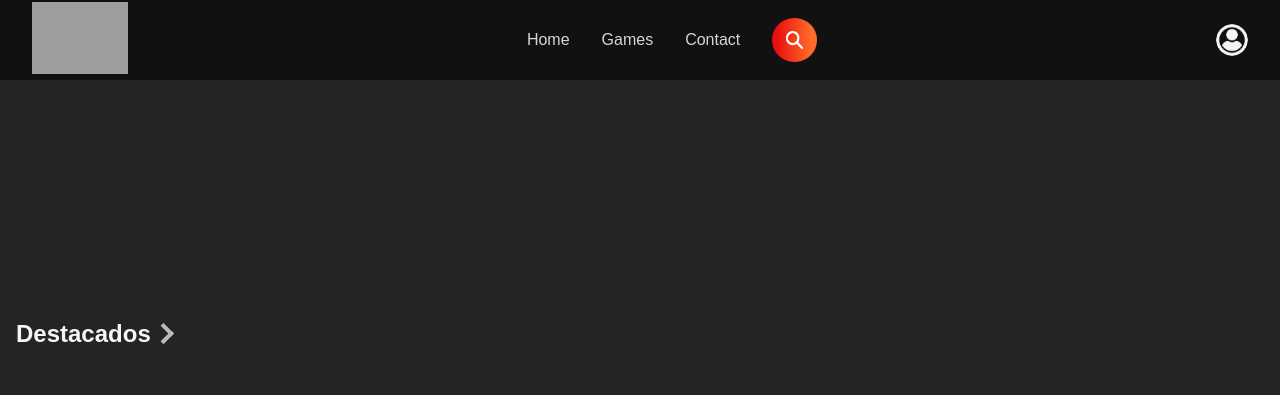
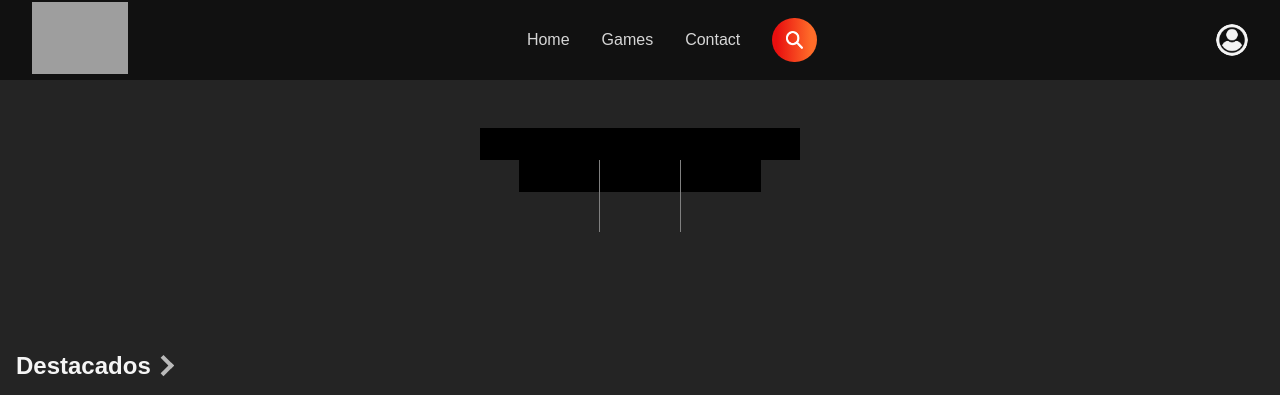
Before and after one commit to bedfastGit/GamesZ, a PHP site: page /store.html in a window 1280 px wide. Shown: the top 395 px of the page. Run offline with PHP 8.4, Linux system fonts and the light colour scheme; grey boxes are pictures that could not be loaded.

Commit message:
banner hotfix, filter stuff

```diff
--- a/index.html
+++ b/index.html
@@ -19,7 +19,7 @@
         <div class="menu-list-div">
             <ul class="menu-list">
                 <li><a href="index.html">Home</a></li>
-                <li><a href="">Games</a></li>
+                <li><a href="store.html">Games</a></li>
                 <li><a href="">Contact</a></li>
                 <li>
                     <a href="">
--- a/scripts/store-script.js
+++ b/scripts/store-script.js
@@ -35,11 +35,10 @@ let bg2 = document.getElementById("under-hardware")
 let bgs = document.getElementsByClassName("banner-store")
 let positionBg = bg.style.backgroundPosition
 let sumDonw = 0.02
-let sumUp = 0.04
 const initialOffset = -24
-const initialOffset2 = -15
-const upperLimit = -17
-const upperLimit2 = -8
+const initialOffset2 = -28
+const upperLimit = -8
+const upperLimit2 = -18
 
 // cambiamos la posicion y de cada banner
 bg.style.backgroundPositionY = initialOffset + "em"
@@ -76,8 +75,8 @@ window.addEventListener("scroll", function(){
         console.log("bajamos")
     }
     else if (scrollDir == "Up"){
-        newpos = curpos - sumUp
-        newpos2 = curpos2 - sumUp
+        newpos = curpos - sumDonw
+        newpos2 = curpos2 - sumDonw
         console.log("subimos")
     }
     //else console.log("-600")
--- a/store.html
+++ b/store.html
@@ -35,7 +35,21 @@
     <div class="spacer"></div>
 
     <!-- filter section -->
-    <div class="filter-section"></div>
+    <div class="filter-section store-content">
+        <div class="top-filter-div">
+            <div class="top-filter-item"></div>
+            <div class="top-filter-item"></div>
+            <div class="top-filter-item"></div>
+            <div class="top-filter-item"></div>
+        </div>
+        <div class="lower-filter-div">
+            <div class="lower-filter-item"></div>
+            <div class="vertical-spacer"></div>
+            <div class="lower-filter-item"></div>
+            <div class="vertical-spacer"></div>
+            <div class="lower-filter-item"></div>
+        </div>
+    </div>
 
     <!-- destacados -->
     <div class="store-content" >
--- a/style/store-style.css
+++ b/style/store-style.css
@@ -93,13 +93,14 @@ hr{
 }
 #under-hardware{
     background: url(../pics/bi-stuido-bg.png) no-repeat center;
+    background-size: 200em auto;
 }
 .banner-store{
     height: 38em;
     overflow: hidden;
     background-color: #080e0f!important;
     background: url(../pics/eldenbannerextend.png) no-repeat center;
-    background-size: cover!important;
+    background-size: 220em auto;
     /*background-position: center -20em;*/
     background-attachment: fixed;
     /*
@@ -370,3 +371,32 @@ footer{
 .crossed-text{
     text-decoration: line-through;
 }
+
+.top-filter-div{
+    display: flex;
+    justify-content: center;
+    flex-wrap: nowrap;
+}
+
+.top-filter-item{
+    height: 2em;
+    width: 5em;
+    background-color: black;
+}
+
+.lower-filter-div{
+    display: flex;
+    justify-content: center;
+    flex-wrap: nowrap;
+}
+
+.lower-filter-item{
+    height: 2em;
+    width: 5em;
+    background-color: black;
+}
+
+.vertical-spacer{
+    border-right: 0.08em solid #808080;
+    height: 4.5em;
+}
```
